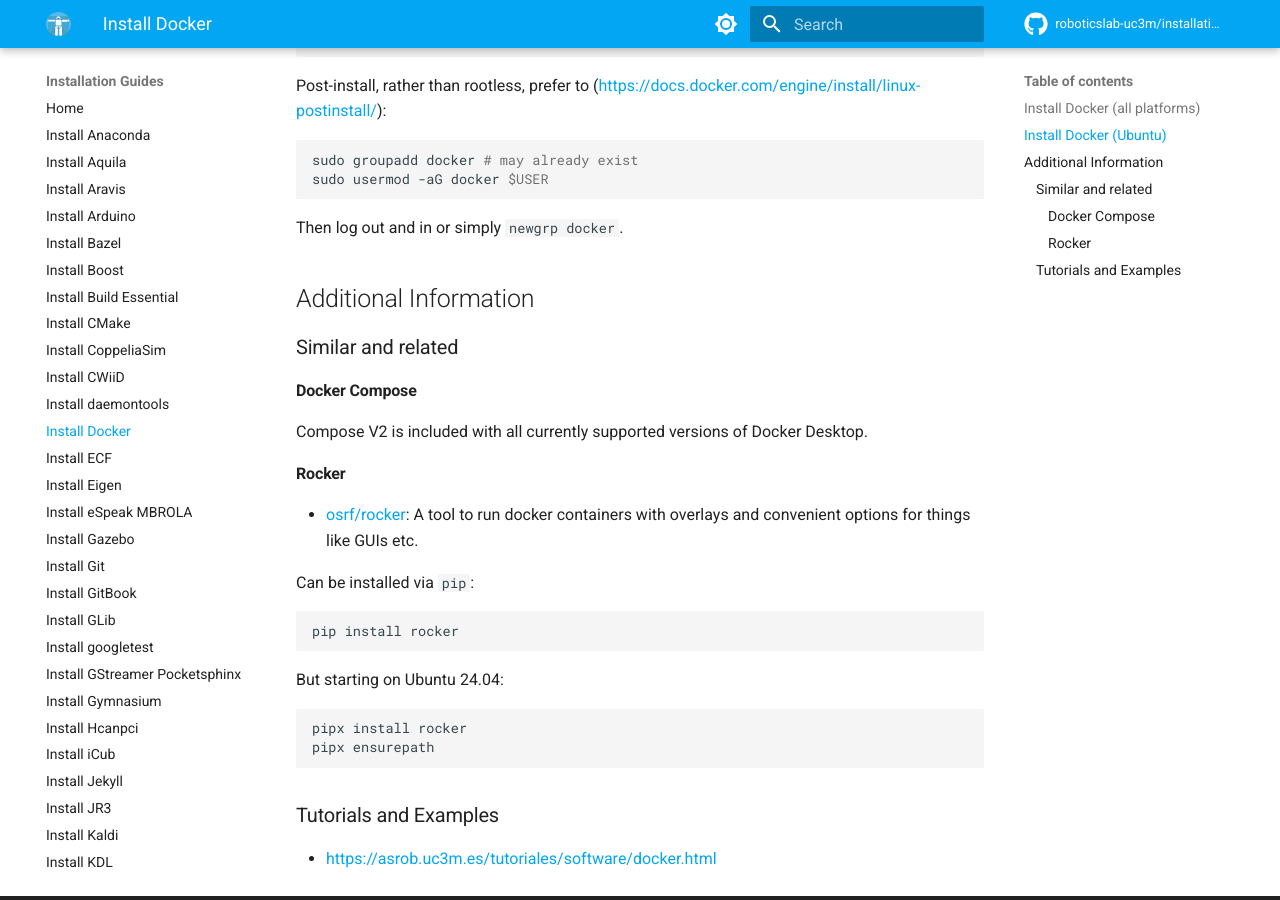
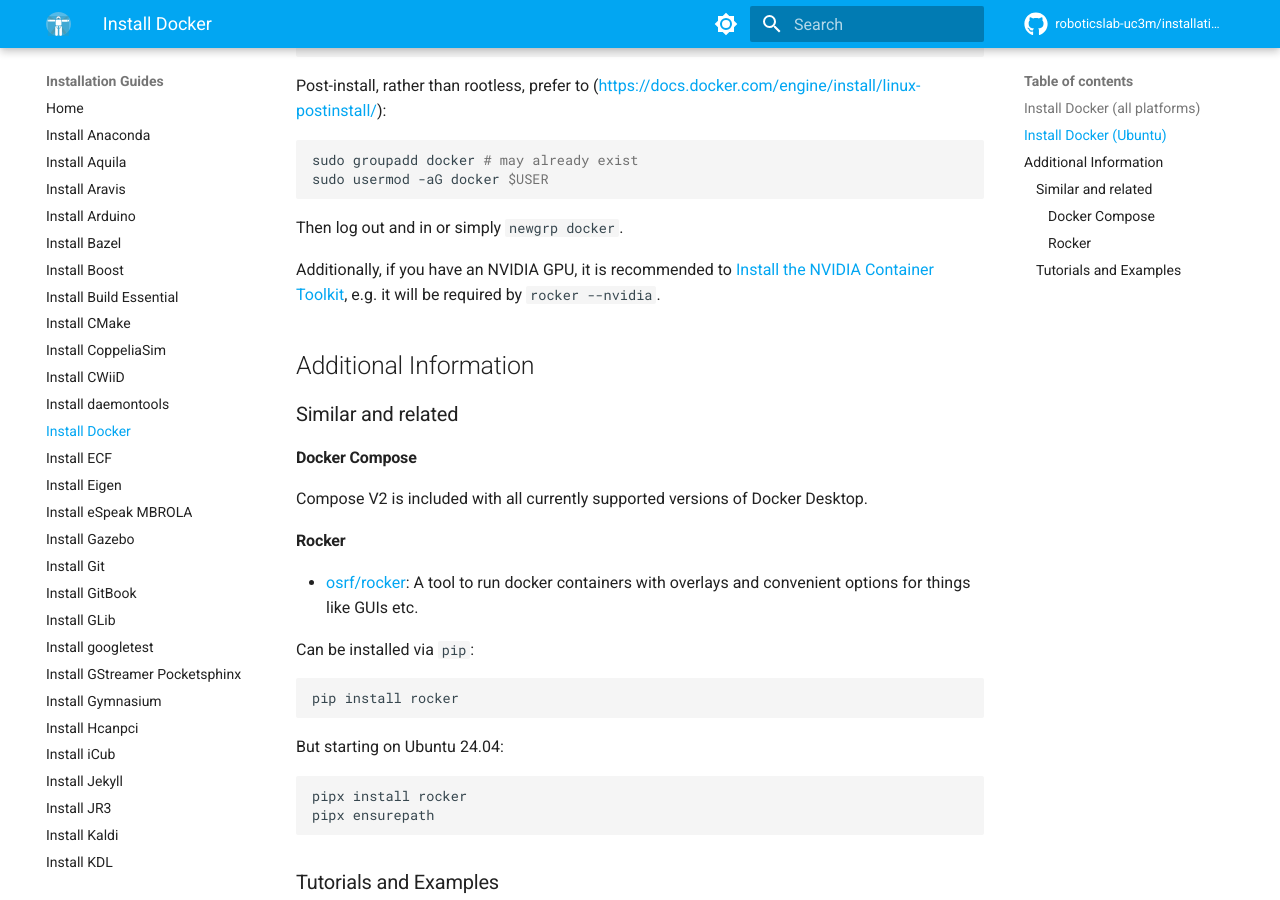
Before and after one commit to roboticslab-uc3m/installation-guides, an MkDocs documentation site: the page built from docs/install-docker.md, in a window 1280 px wide and 900 px high, scrolled down 396 px. Built offline with MkDocs 1.6.1 and Material for MkDocs 9.7.7, drawn with Linux system fonts in a browser that asks for light colours; comment, search, counter and statistics services are not loaded.

Commit message:
docker add comment on NVIDIA

````diff
--- a/docs/install-docker.md
+++ b/docs/install-docker.md
@@ -20,6 +20,8 @@
 ```
 
 Then log out and in or simply `newgrp docker`.
+
+Additionally, if you have an NVIDIA GPU, it is recommended to [Install the NVIDIA Container Toolkit](https://docs.nvidia.com/datacenter/cloud-native/container-toolkit/latest/install-guide.html), e.g. it will be required by `rocker --nvidia`.
 
 ## Additional Information
 
````
